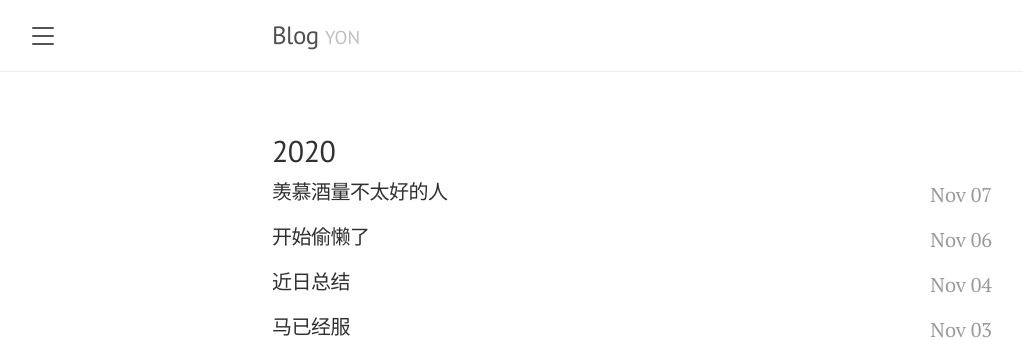
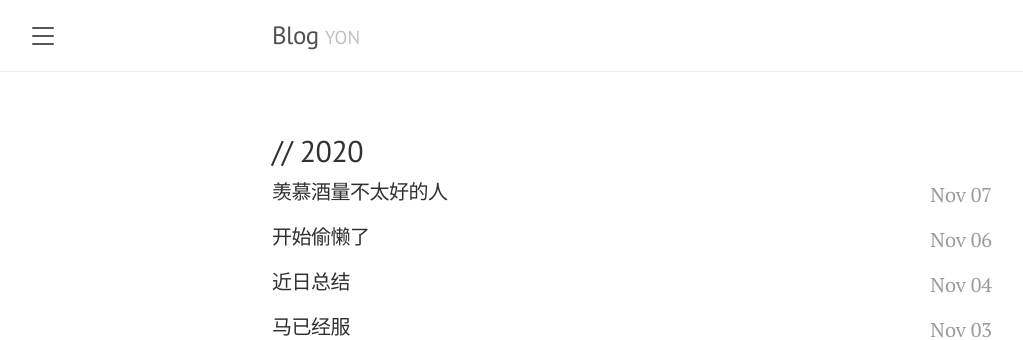
Before and after one commit to yoncise/yoncise.github.io, a Jekyll site: the page built from logs/2020.html, in a window 1280 px wide. Shown: the top 340 px of the page, without its empty margins (8-1031 px from the left). Built offline with Jekyll 4.4.1, drawn with Linux system fonts in a browser that asks for light colours.

Commit message:
logs title add //

```diff
--- a/_layouts/logs.html
+++ b/_layouts/logs.html
@@ -4,7 +4,7 @@ layout: default
 {% assign page_year = page.name | split: "." | first %}
 
 <div class="logs">
-  <h2>{{ page_year }}</h2>
+  <h2>// {{ page_year }}</h2>
   {% for post in site.categories.logs %}
   {% assign post_year = post.date | date: "%Y" %}
   {% if page_year == post_year %}
```
